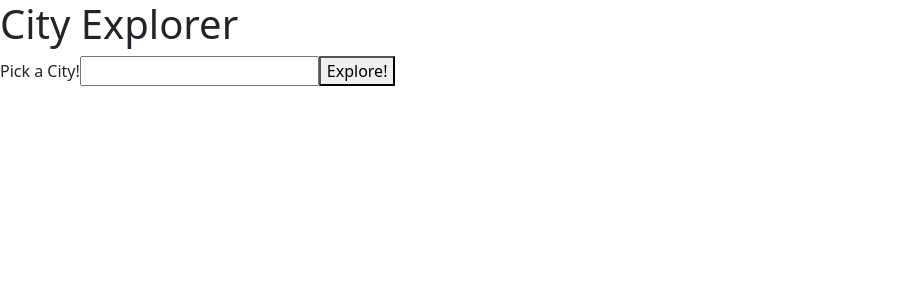
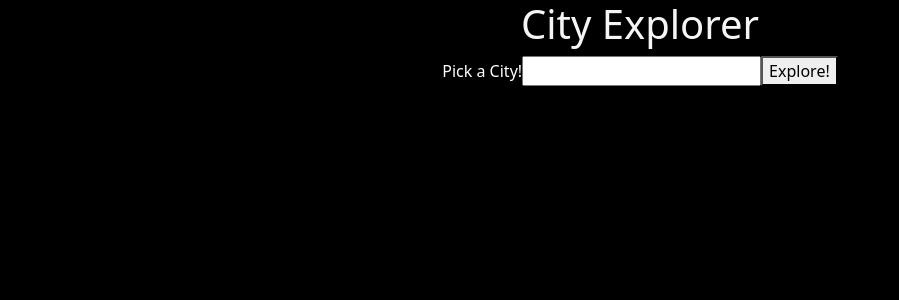
Before and after one commit to JMCov/city-explorer, a React (Create React App) app: page / in a window 1280 px wide. Shown: the top 300 px of the page, without its empty margins (0-899 px from the left). Built offline with nearby package versions, Linux system fonts and the light colour scheme.

Commit message:
Added more CSS

```diff
--- a/src/App.css
+++ b/src/App.css
@@ -27,12 +27,36 @@
 .App-link {
   color: #61dafb;
 }
+h1{
+  text-align: center;
+  background-color: black;
+  color: whitesmoke;
+}
+html {
+  background-color: black;
+}
+#root{
+  background-color: black;
+}
+label {
+  color: white;
+}
+form {
+  display: flex;
+  justify-content: center;
+  background-color: black;
+}
 main {
   display: flex;
   flex-wrap: wrap;
   justify-content: space-around;
 }
-
+.card {
+  margin-top: 10px;
+}
+.card-body {
+  background-color: gainsboro;
+}
 @keyframes App-logo-spin {
   from {
     transform: rotate(0deg);
```
